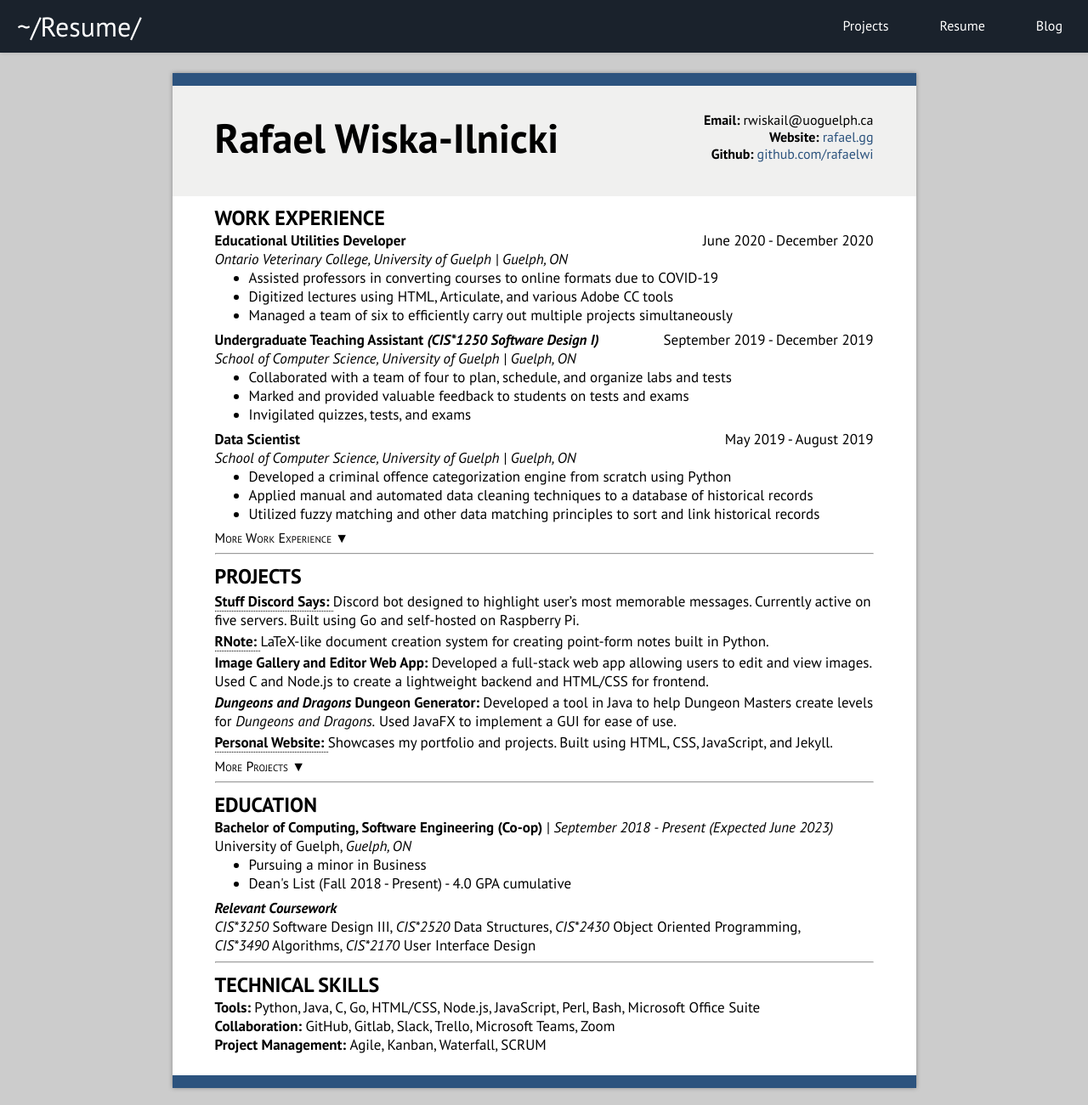
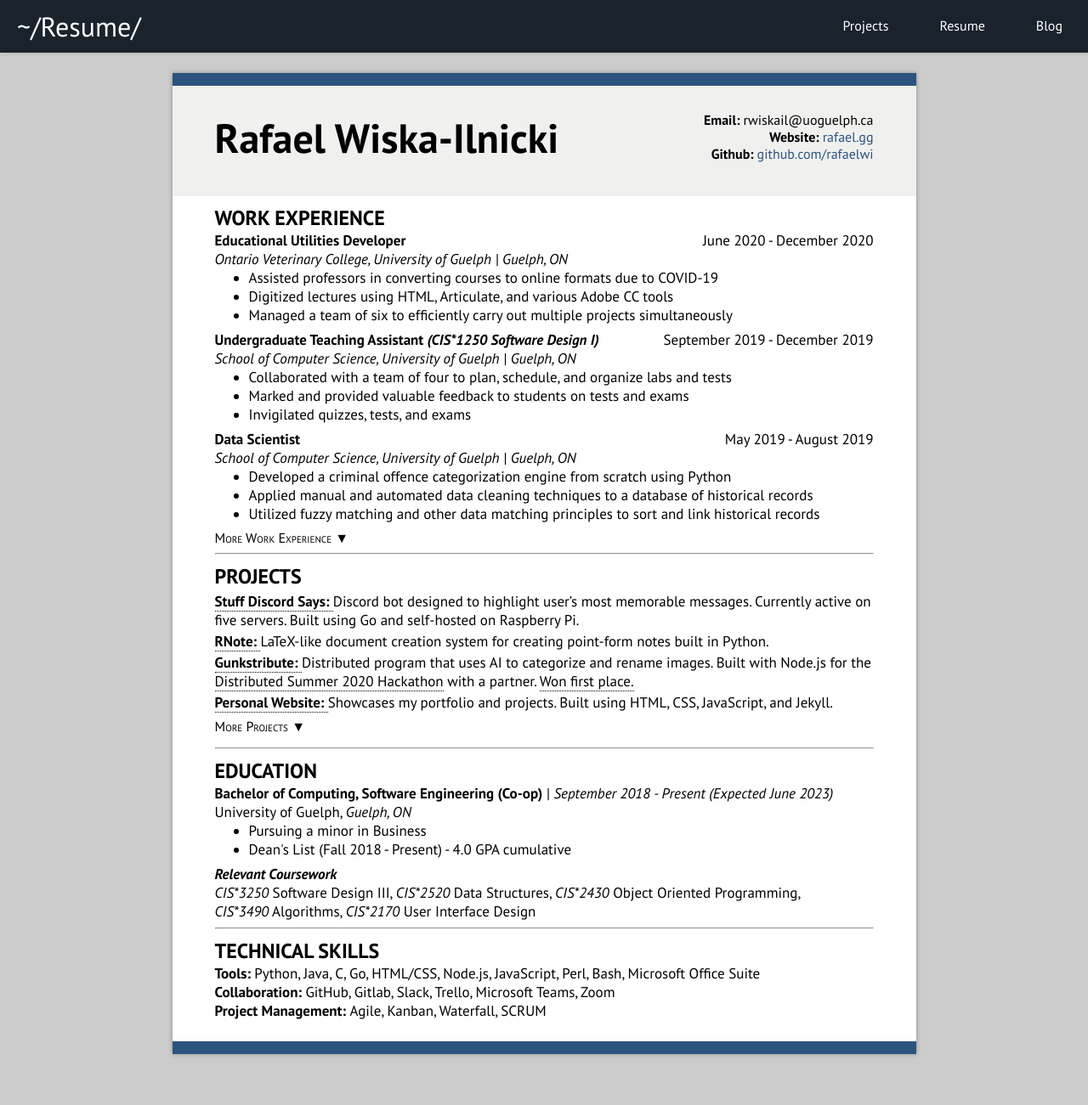
Before and after one commit to rafaelwi/rafaelwi.github.io, a Jekyll site: the page built from resume.html, in a window 1280 px wide. Shown: the whole page at 85% size. Built offline with Jekyll 4.4.1, drawn with Linux system fonts in a browser that asks for light colours; after the commit the page ends 1261 px from its top, so only the background shows below that.

Commit message:
Added new projects to resume

```diff
--- a/_layouts/resume.html
+++ b/_layouts/resume.html
@@ -160,25 +160,28 @@
 
         <div class="projects">
           <h2>PROJECTS</h2>
-          <p><a href="https://github.com/rafaelwi/sds">Stuff Discord Says: </a>Discord bot designed to highlight
+          <p><a href="https://github.com/rafaelwi/sds" target="_blank"><b>Stuff Discord Says: </b></a>Discord bot designed to highlight
             user’s most memorable messages. Currently active on five servers.
             Built using Go and self-hosted on Raspberry Pi.</p>
-          <p><a href="https://github.com/rafaelwi/rnote">RNote: </a>LaTeX-like document creation system for creating
+          <p><a href="https://github.com/rafaelwi/rnote" target="_blank"><b>RNote: </b></a>LaTeX-like document creation system for creating
             point-form notes built in Python.</p>
-          <p><b>Image Gallery and Editor Web App: </b> Developed a full-stack
-          web app allowing users to edit and view images. Used C and Node.js to
-          create a lightweight backend and HTML/CSS for frontend.</p>
-          <p><b><i>Dungeons and Dragons</i> Dungeon Generator: </b> Developed a
-          tool in Java to help Dungeon Masters create levels for <i>Dungeons
-            and Dragons.</i> Used JavaFX to implement a GUI for ease of use.</p>
-          <p><a href="https://github.com/rafaelwi/rafaelwi.github.io">Personal Website: </a> Showcases my portfolio and projects.
-          Built using HTML, CSS, JavaScript, and Jekyll.</p>
+          <p><a href="https://github.com/wiwichips/gcb target="_blank""><b>Gunkstribute: </b></a>
+            Distributed program that uses AI to categorize and rename images. Built with Node.js for the
+            <a href="https://archive.is/qVTHL">Distributed Summer 2020 Hackathon</a> with a partner.
+            <a href="https://devpost.com/software/gunkstribute-object-classification-using-dcp" target="_blank">Won first place.</a></p>
+          <p><a href="https://github.com/rafaelwi/rafaelwi.github.io" target="_blank"><b>Personal Website: </b></a> Showcases my portfolio and projects.
+              Built using HTML, CSS, JavaScript, and Jekyll.</p>
 
           <div class="more-projects">
             <input type="checkbox" class="collapsible-toggle" id="mp-collapsible-toggle"/>
             <label for="mp-collapsible-toggle" class="toggle-label" id="mp-toggle-label">More Projects &#x25BC;</label>
             <div class="collapsible-content">
-              <p><b>Project 1: </b>Did some cool stuff</p>
+              <p><b>Image Gallery and Editor Web App: </b> Developed a full-stack
+                web app allowing users to edit and view images. Used C and Node.js to
+                create a lightweight backend and HTML/CSS for frontend.</p>
+              <p><b><i>Dungeons and Dragons</i> Dungeon Generator: </b> Developed a
+                tool in Java to help Dungeon Masters create levels for <i>Dungeons
+                and Dragons.</i> Used JavaFX to implement a GUI for ease of use.</p>
             </div>
           </div>
         </div>
--- a/assets/css/resume.css
+++ b/assets/css/resume.css
@@ -91,15 +91,18 @@
     display: none;
 }
 
+.more-projects {
+    padding-bottom: 7px;
+}
+
 .projects p {
     padding-top: 3px;
 }
 
-.projects a {
-    border-bottom: 1px dotted;
-    text-decoration: none;
-    font-weight: bold;
-    color: #000;
+.projects a{
+    border-bottom: 1px dotted !important;
+    text-decoration: none !important;
+    color: #000 !important;
 }
 
 .projects a:hover {
```
